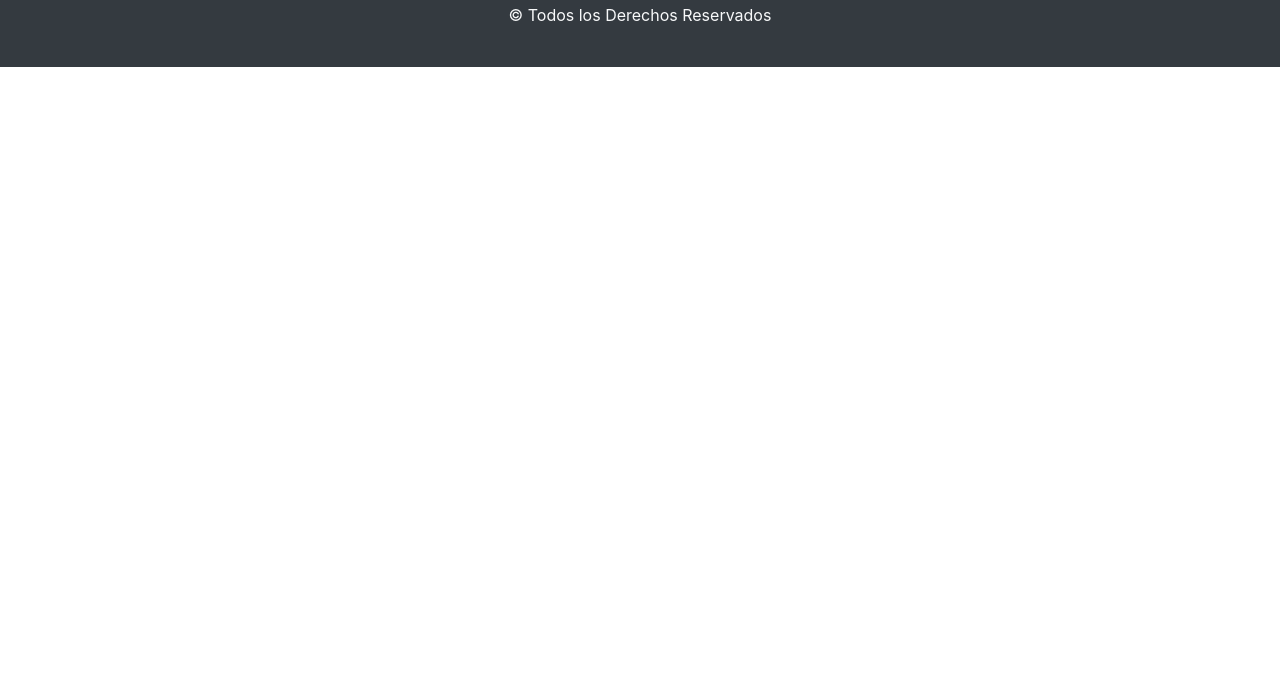
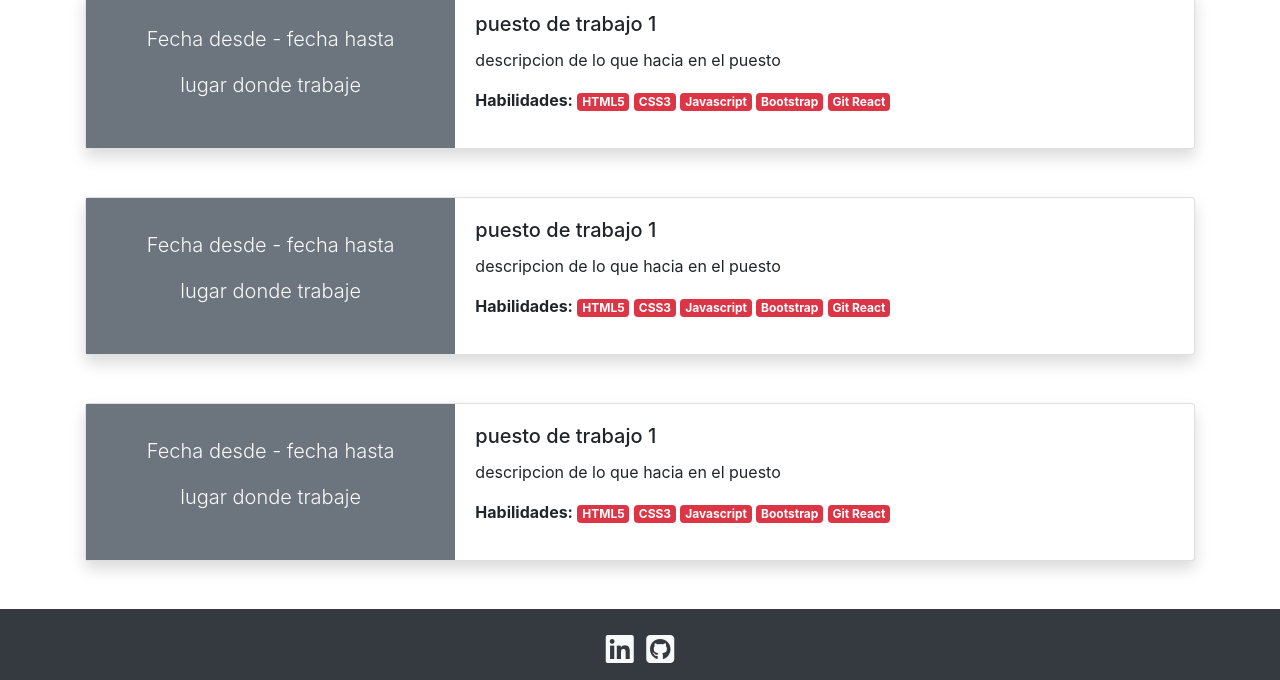
Before and after one commit to vecramar/vecramar.github.io, a plain HTML site: page index.html in a window 1280 px wide. Shown: the part 1066-1746 px from the top of the page. Before the commit the page ends 1133 px from the top, so only its background shows below. Drawn offline with nearby package versions, Linux system fonts and the light colour scheme.

Commit message:
se agregaron cards de experiencias laborales

```diff
--- a/index.html
+++ b/index.html
@@ -68,6 +68,73 @@
     <h3 class="text-secondary">Sobre Mi</h3>
     <p>Lorem ipsum dolor sit amet consectetur adipisicing elit. Esse assumenda itaque aliquam rerum. Ratione rem minus sint facilis in odio esse eos rerum, asperiores sunt molestias dolor, laudantium totam? Tempore sit, officia expedita quam eos cumque inventore maiores ratione, ullam aspernatur possimus quis velit consequatur, aliquam quod. Corporis, nam illo facere quas reprehenderit modi libero excepturi nemo, voluptas doloribus quisquam error provident sunt ex sint at inventore itaque optio distinctio ad mollitia ab vel, placeat adipisci! Ratione voluptatibus, quaerat magni dicta, fugiat repellat, maxime eligendi iste cumque quibusdam soluta. Quam facere provident odio inventore sed praesentium perspiciatis earum nam ipsum!</p>
     </article>
+    <h2 class="display-4 text-center my-4">Experiencia Laboral</h2>
+    <hr>
+    <article>
+      <div class="card shadow mb-5 bg-white rounded">
+        <div class="row no-gutters">
+          <div class="col-md-4 bg-secondary text-light text-center d-flex flex-column justify-content-center">
+           <p class="lead">Fecha desde - fecha hasta</p>
+           <p class="lead">lugar donde trabaje</p>
+          </div>
+          <div class="col-md-8">
+            <div class="card-body">
+              <h5 class="card-title">puesto de trabajo 1</h5>
+              <p class="card-text">descripcion de lo que hacia en el puesto</p>
+             <p> <strong>Habilidades:</strong>
+              <span class="badge badge-danger">HTML5</span>
+              <span class="badge badge-danger">CSS3</span>
+              <span class="badge badge-danger">Javascript</span>
+              <span class="badge badge-danger">Bootstrap </span>
+              <span class="badge badge-danger">Git React</span>
+            </p>
+            </div>
+          </div>
+        </div>
+      </div>
+      <div class="card shadow mb-5 bg-white rounded">
+        <div class="row no-gutters">
+          <div class="col-md-4 bg-secondary text-light text-center d-flex flex-column justify-content-center">
+           <p class="lead">Fecha desde - fecha hasta</p>
+           <p class="lead">lugar donde trabaje</p>
+          </div>
+          <div class="col-md-8">
+            <div class="card-body">
+              <h5 class="card-title">puesto de trabajo 1</h5>
+              <p class="card-text">descripcion de lo que hacia en el puesto</p>
+             <p> <strong>Habilidades:</strong>
+              <span class="badge badge-danger">HTML5</span>
+              <span class="badge badge-danger">CSS3</span>
+              <span class="badge badge-danger">Javascript</span>
+              <span class="badge badge-danger">Bootstrap </span>
+              <span class="badge badge-danger">Git React</span>
+            </p>
+            </div>
+          </div>
+        </div>
+      </div>
+      <div class="card shadow mb-5 bg-white rounded">
+        <div class="row no-gutters">
+          <div class="col-md-4 bg-secondary text-light text-center d-flex flex-column justify-content-center">
+           <p class="lead">Fecha desde - fecha hasta</p>
+           <p class="lead">lugar donde trabaje</p>
+          </div>
+          <div class="col-md-8">
+            <div class="card-body">
+              <h5 class="card-title">puesto de trabajo 1</h5>
+              <p class="card-text">descripcion de lo que hacia en el puesto</p>
+             <p> <strong>Habilidades:</strong>
+              <span class="badge badge-danger">HTML5</span>
+              <span class="badge badge-danger">CSS3</span>
+              <span class="badge badge-danger">Javascript</span>
+              <span class="badge badge-danger">Bootstrap </span>
+              <span class="badge badge-danger">Git React</span>
+            </p>
+            </div>
+          </div>
+        </div>
+      </div>
+    </article>
   </div>
 </section>
 <!--footer-->
```
